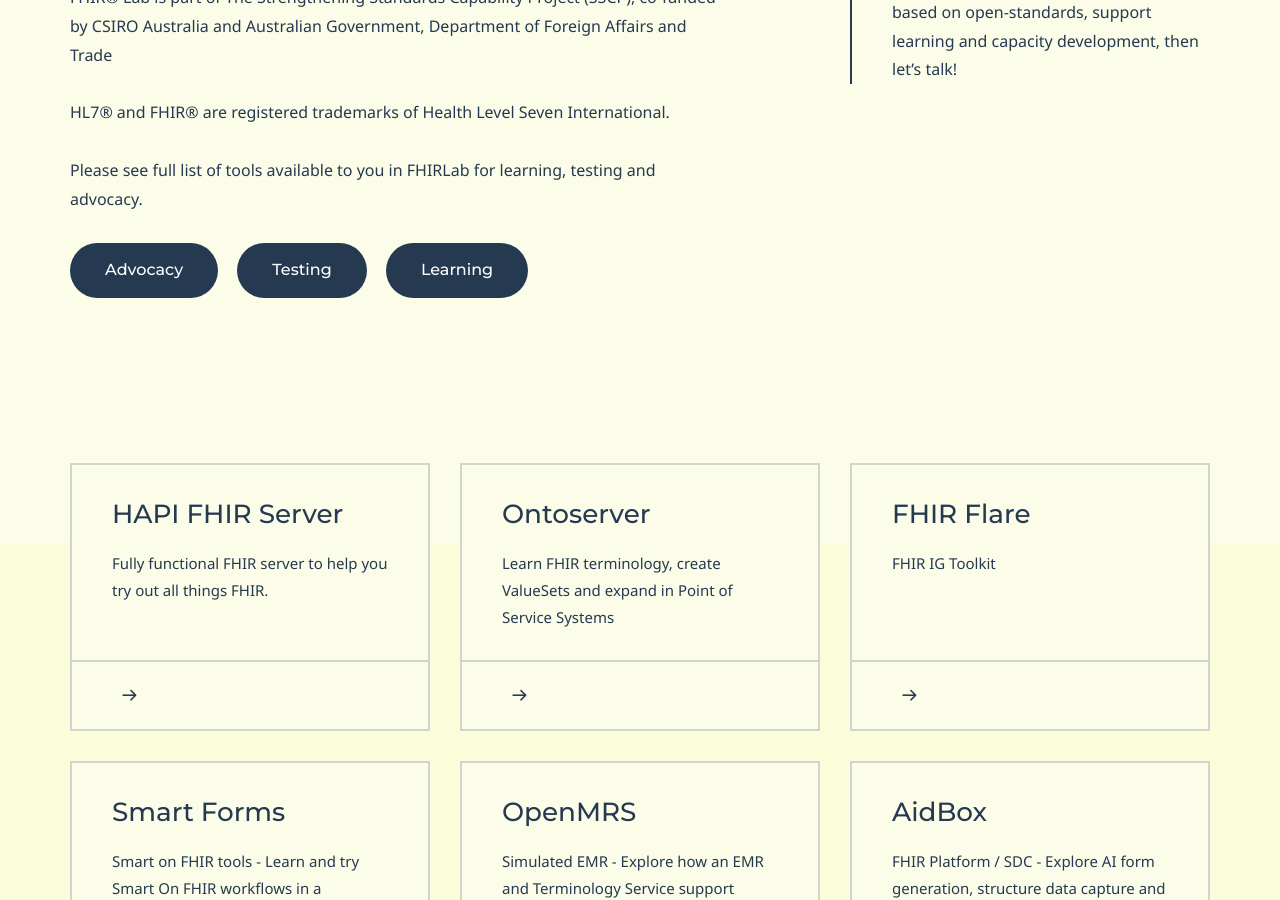
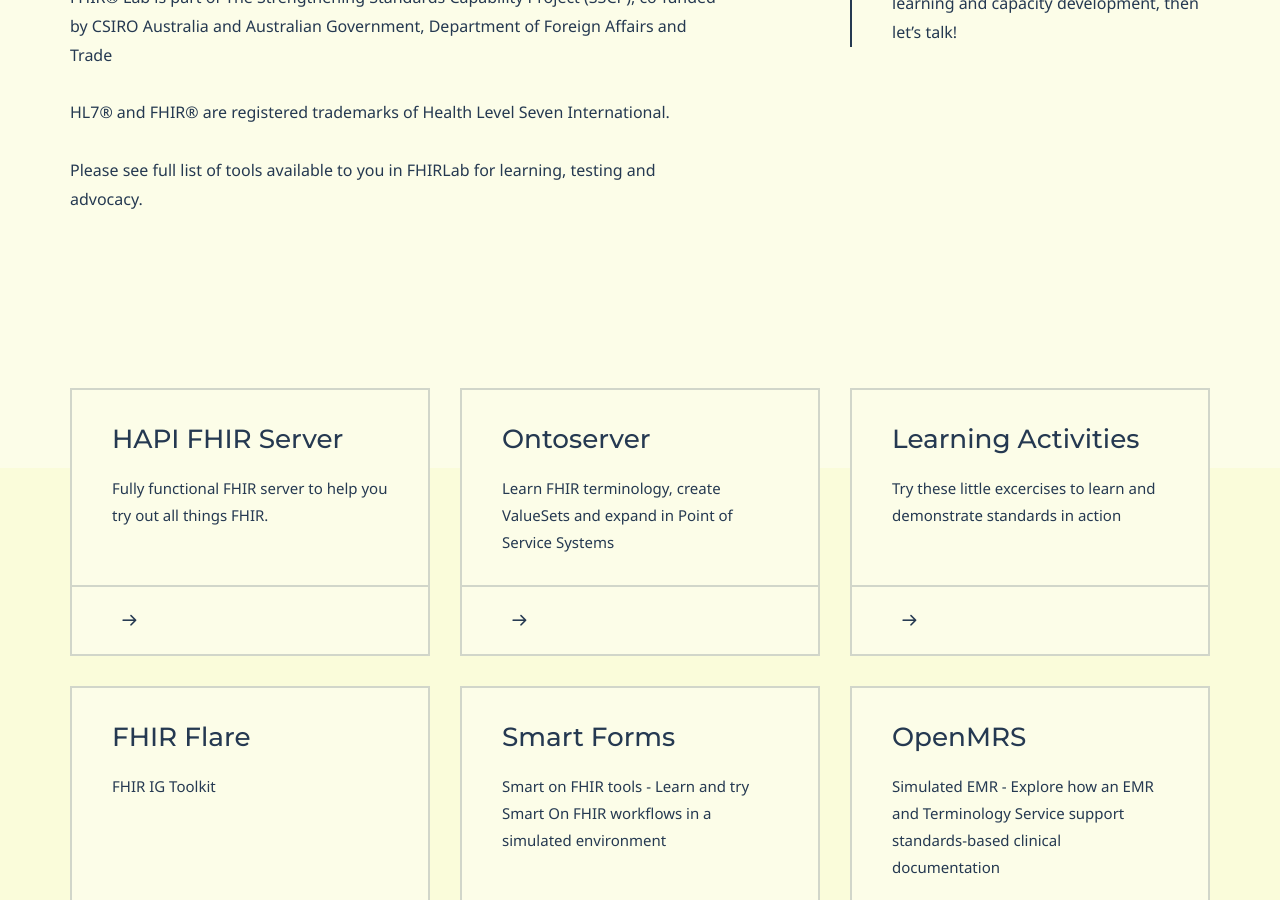
Before and after one commit to upmsilab/FHIRLab, a Jekyll site: the page built from index.md, in a window 1280 px wide and 900 px high, scrolled down 530 px. Built offline with Jekyll 4.4.1, drawn with Linux system fonts in a browser that asks for light colours; some web fonts are replaced; some of the changed lines change nothing that is shown.

Commit message:
Update index.md

```diff
--- a/index.md
+++ b/index.md
@@ -9,18 +9,18 @@
 
 
 buttons:
-    - icon:
-      content: Advocacy
-      url: '#'
-      external_url: false
-    - icon:
-      content: Testing
-      url: '#'
-      external_url: false
-    - icon:
-      content: Learning
-      url: '#'
-      external_url: false
+#    - icon:
+#      content: Advocacy
+#      url: '#'
+#      external_url: false
+#    - icon:
+#      content: Testing
+#      url: '#'
+#      external_url: false
+#    - icon:
+#      content: Learning
+#      url: '#'
+#      external_url: false
 
 # Author box
 author:
@@ -40,6 +40,10 @@
       excerpt: Learn FHIR terminology, create ValueSets and expand in Point of Service Systems
       cta:
       url: 'https://tx.fhirlab.net/fhir:'
+    - title: Learning Activities
+      excerpt: Try these little excercises to learn and demonstrate standards in action
+      cta:
+      url: 'Learning'
     - title: FHIR Flare
       excerpt: FHIR IG Toolkit
       cta:
```
